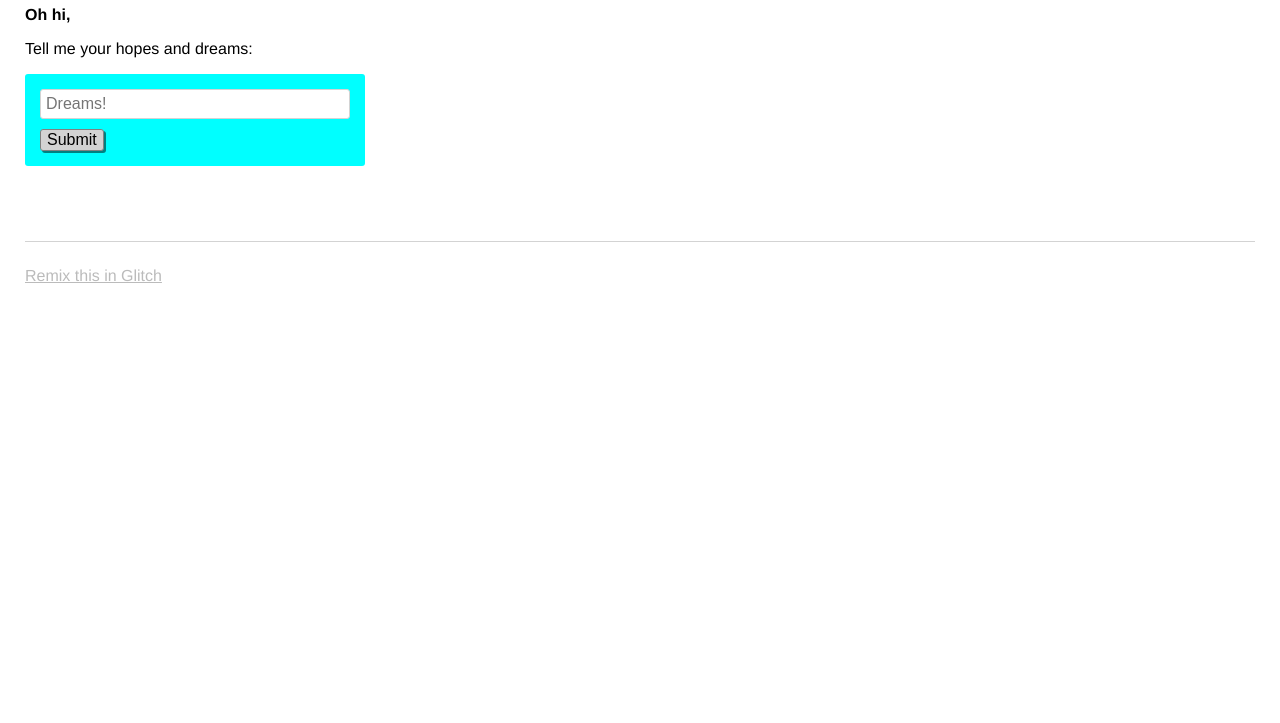
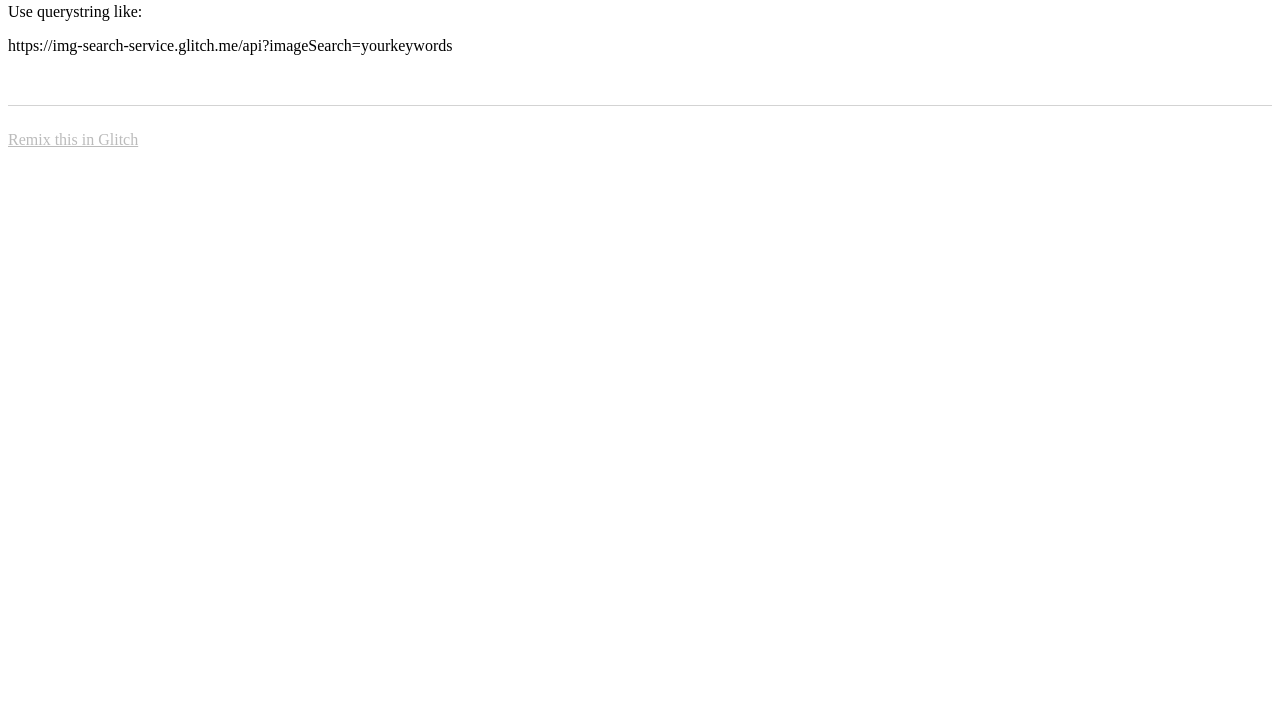
Before and after one commit to BezginBack/image-search-service, a website: page views/index.html in a window 1280 px wide. Shown: the part 77-800 px from the top of the page. Drawn offline with nearby package versions, Linux system fonts and the light colour scheme; no server answers.

Commit message:
Checkpoint

```diff
--- a/public/client.js
+++ /dev/null
@@ -1,26 +0,0 @@
-// client-side js
-// run by the browser each time your view template is loaded
-
-// by default, you've got jQuery,
-// add other scripts at the bottom of index.html
-
-$(function() {
-  console.log('hello world :o');
-
-  $.get('/dreams', function(dreams) {
-    dreams.forEach(function(dream) {
-      $('<li></li>').text(dream).appendTo('ul#dreams');
-    });
-  });
-
-  $('form').submit(function(event) {
-    event.preventDefault();
-    var dream = $('input').val();
-    $.post('/dreams?' + $.param({dream: dream}), function() {
-      $('<li></li>').text(dream).appendTo('ul#dreams');
-      $('input').val('');
-      $('input').focus();
-    });
-  });
-
-});
--- a/public/style.css
+++ b/public/style.css
@@ -1,71 +1,3 @@
-/* styles */
-/* called by your view template */
-
-/* You might want to try something fancier: */
-/* less: http://lesscss.org/ */
-
-* {
-  box-sizing: border-box;
-}
-
-body {
-  font-family: helvetica, arial, sans-serif;
-  margin: 25px;
-}
-
-h1 {
-  font-weight: bold;
-  color: pink;
-}
-
-.bold {
-  font-weight: bold;
-}
-
-p {
-  max-width: 600px;
-}
-
-form {
-  margin-bottom: 25px;
-  padding: 15px;
-  background-color: cyan;
-  display: inline-block;
-  width: 100%;
-  max-width: 340px;
-  border-radius: 3px;
-}
-
-input {
-  display: block;
-  margin-bottom: 10px;
-  padding: 5px;
-  width: 100%;
-  border: 1px solid lightgrey;
-  border-radius: 3px;
-  font-size: 16px;
-}
-
-button {
-  font-size: 16px;
-  border-radius: 3px;
-  background-color: lightgrey;
-  border: 1px solid grey;
-  box-shadow: 2px 2px teal;
-  cursor: pointer;
-}
-
-button:hover {
-  background-color: yellow;
-}
-
-button:active {
-  box-shadow: none;
-}
-
-li {
-  margin-bottom: 5px;
-}
 
 footer {
   margin-top: 50px;
@@ -76,7 +8,3 @@ footer {
 footer > a {
   color: #BBBBBB;
 }
-
-.nicejob {
-  text-decoration: line-through;
-}
--- a/views/index.html
+++ b/views/index.html
@@ -1,16 +1,7 @@
-<!-- This is a static file -->
-<!-- served from your routes in server.js -->
-
-<!-- You might want to try something fancier: -->
-<!-- html/nunjucks docs: https://mozilla.github.io/nunjucks/ -->
-<!-- pug: https://pugjs.org/ -->
-<!-- haml: http://haml.info/ -->
-<!-- hbs(handlebars): http://handlebarsjs.com/ -->
-
 <!DOCTYPE html>
 <html>
   <head>
-    <title>Welcome to Glitch!</title>
+    <title>Welcome</title>
     <meta name="description" content="A cool thing made with Glitch">
     <link id="favicon" rel="icon" href="https://glitch.com/edit/favicon-app.ico" type="image/x-icon">
     <meta charset="utf-8">
@@ -21,21 +12,17 @@
   <body>
     <header>
       <h1>
-        A Dream of the Future
+        Image Search
       </h1>
     </header>
 
     <main>
-      <p class="bold">Oh hi,</p>
-      <p>Tell me your hopes and dreams:</p>
-      <form>
-        <input type="text" maxlength="100" placeholder="Dreams!">
-        <button type="submit">Submit</button>
-      </form>
-      <section class="dreams">
-        <ul id="dreams">
-        </ul>
-      </section>
+      <p>
+        Use querystring like:
+      </p>
+      <p>
+        https://img-search-service.glitch.me/api?imageSearch=yourkeywords
+      </p>
     </main>
 
     <footer>
@@ -48,7 +35,6 @@
     <script src="https://code.jquery.com/jquery-2.2.1.min.js"
             integrity="sha256-gvQgAFzTH6trSrAWoH1iPo9Xc96QxSZ3feW6kem+O00="
             crossorigin="anonymous"></script>
-    <script src="/client.js"></script>
 
   </body>
 </html>
```
Also changed, not shown: server.js (+2 -7 lines), README.md.
